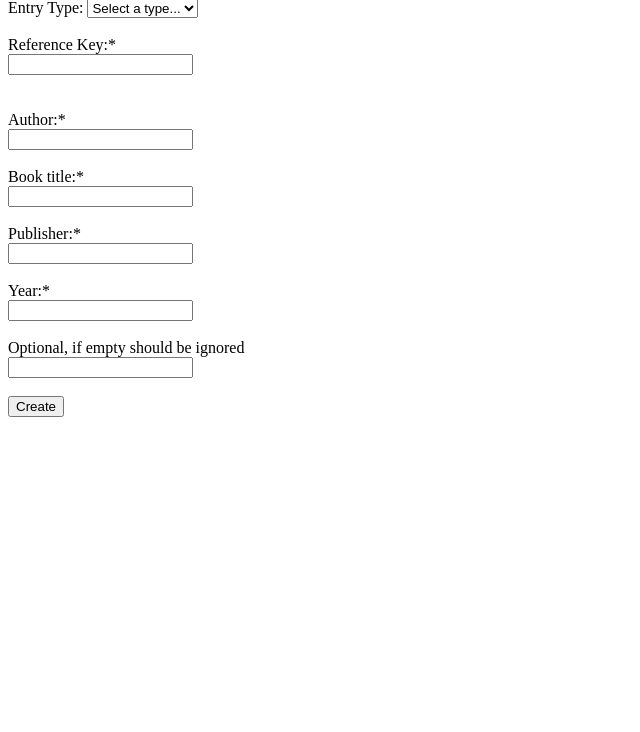
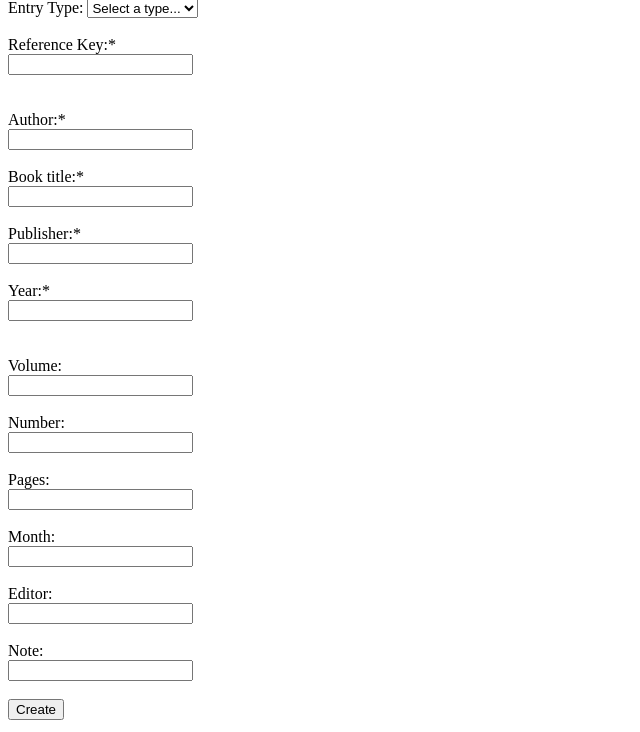
Before and after one commit to tkhnhy/BibTex-Miniprojekti, a Flask app: page /new_reference in a window 1280 px wide. Shown: the part 68-800 px from the top of the page, without its empty margins (0-640 px from the left). Run offline with Flask 3, Linux system fonts and the light colour scheme.

Commit message:
Added rest of the optional fields for book type, removed unnecessary misc folder

```diff
--- a/src/templates/new_reference.html
+++ b/src/templates/new_reference.html
@@ -37,9 +37,19 @@ Create a new reference
   <input type="text" name="publisher" required><br><br>
   <label>Year:*</label><br>
   <input type="text" name="year" required><br><br>
-  <label>Optional, if empty should be ignored</label><br>
-  <input type="text" name="optional"><br><br>
-
+  <br>
+  <label>Volume:</label><br>
+  <input type="text" name="volume"><br><br>
+  <label>Number:</label><br>
+  <input type="text" name="number"><br><br>
+  <label>Pages:</label><br>
+  <input type="text" name="pages"><br><br>
+  <label>Month:</label><br>
+  <input type="text" name="month"><br><br>
+  <label>Editor:</label><br>
+  <input type="text" name="editor"><br><br>
+  <label>Note:</label><br>
+  <input type="text" name="note"><br><br>
   <button type="submit">
     Create
   </button>
```
Also changed, not shown: misc/ohjeita.md (deleted, +0 -23 lines).
